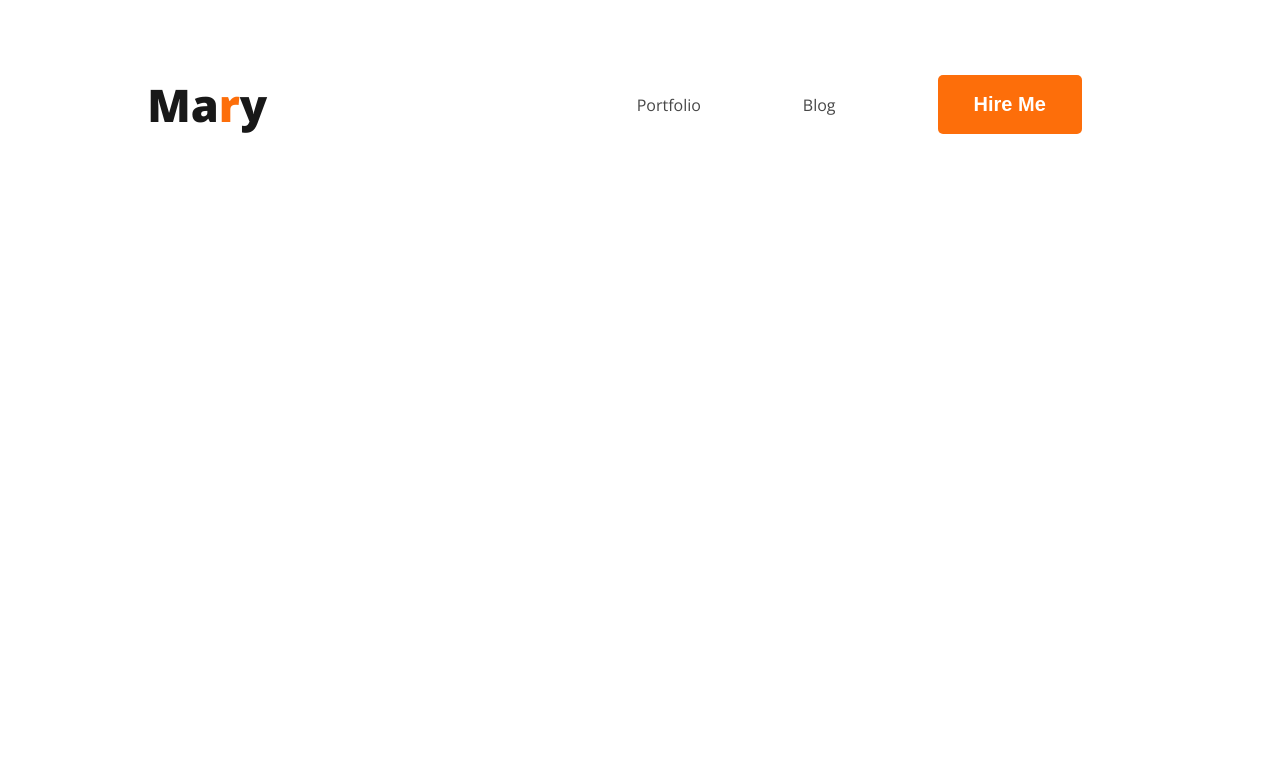
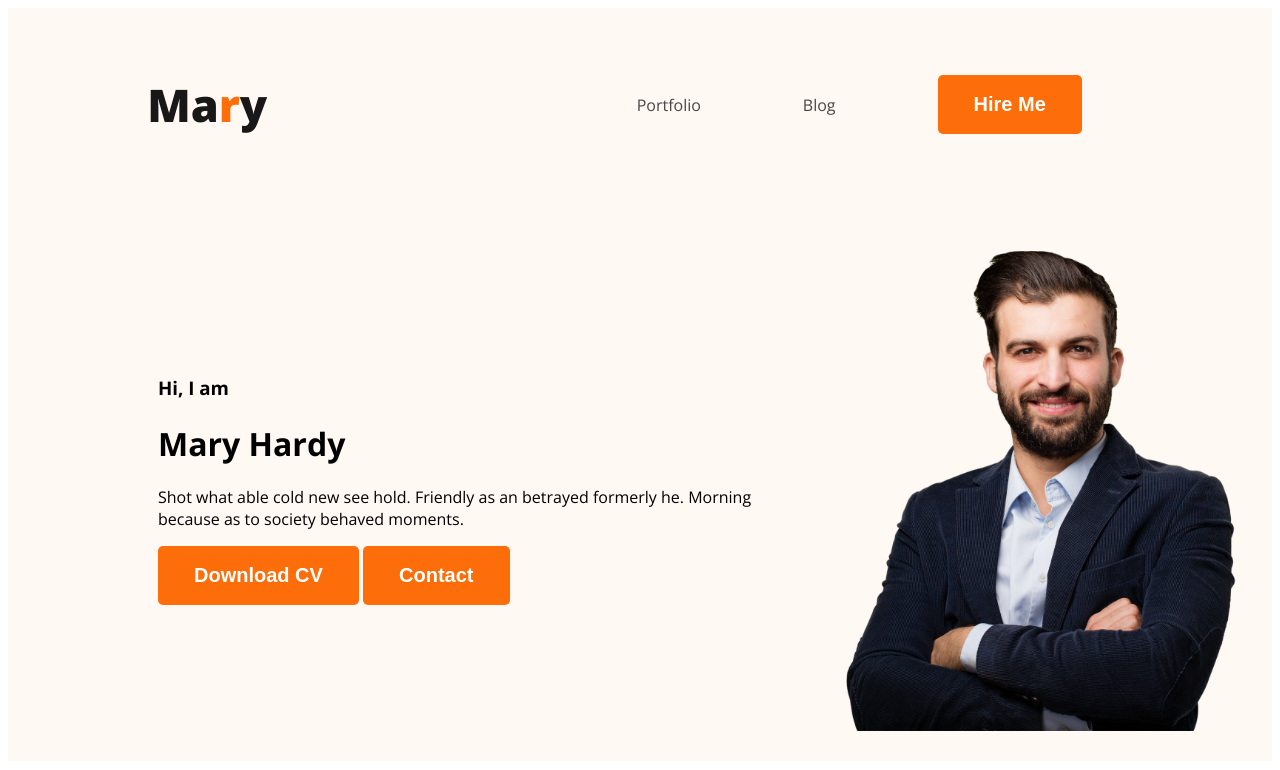
Before and after one commit to SayedLabib/Developer-Portfolio, a plain HTML site: page index.html in a window 1280 px wide. Drawn offline with nearby package versions, Linux system fonts and the light colour scheme.

Commit message:
Bnnaer section added

```diff
--- a/CSS/styles.css
+++ b/CSS/styles.css
@@ -1,4 +1,4 @@
-/* shared style for font */
+/* shared style for font and button*/
 body{
     font-family: 'Open Sans', sans-serif;
 
@@ -22,6 +22,8 @@ nav{
      display: flex;
      align-items: center;
      justify-content: space-around;
+     /* space-between */
+     /* margin : 200px; */
 }
 
 nav > ul{
@@ -40,9 +42,25 @@ nav li a{
     color: #474747;
 }
 
-
 .page-title{
     color: var(--Dark-01, #181818);
     font-size: 45px;
     font-weight: 800;
 }
+
+/* Header Bg-style */
+
+.header{
+    background-color: #FFF8F3;
+}
+
+.banner{
+    padding: 30px 30px 30px 150px;
+    display: flex;
+    align-items: center;
+}
+
+.banner img{
+    width: 500px;
+    height: 500px;
+}
--- a/index.html
+++ b/index.html
@@ -14,7 +14,7 @@
 </head>
 
 <body>
-    <header>
+    <header class="header">
 
          <nav>
             <h3 class="page-title">Ma<span class="color-primary">r</span>y</h3>
@@ -24,6 +24,21 @@
                 <li><button class="btn-primary">Hire Me</button></li>
             </ul>
          </nav>
+
+        <div class="banner">
+            <div class="banner-content">
+                <h3 class="banner-greeting">Hi, I  am</h3>
+                <h1 class="banner-title">Mary Hardy</h1>
+                <p>Shot what able cold new see hold.
+                   Friendly as an betrayed formerly he.
+                   Morning because as to society behaved moments.</p>
+                 <button class="btn-primary">Download CV</button>
+                 <button class="btn-primary">Contact</button>
+            </div>
+
+            <img src="images/hardy.png" alt="image loading">
+
+        </div>
 
     </header>
 
```
